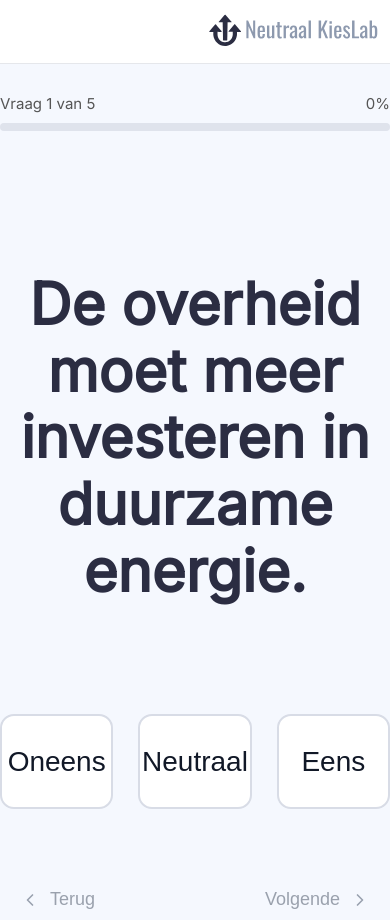
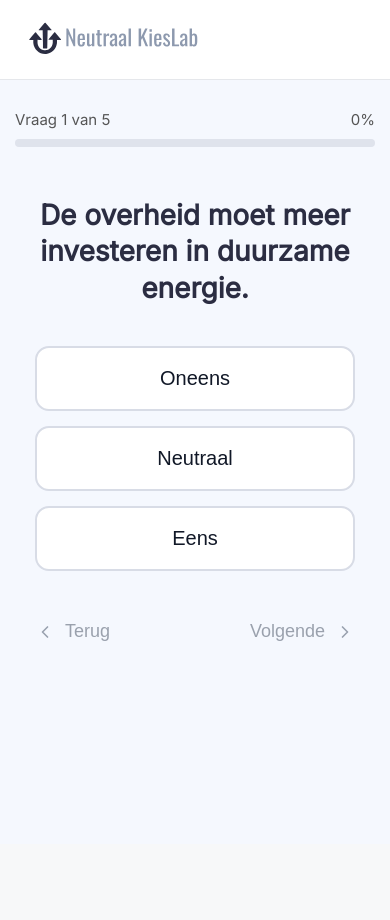
Before and after one commit to PS271589/NeutraalKiesLabWebsite, a PHP site: page /Vragenlijst.php?election_id=1 in a window 390 px wide. After the commit the page ends 641 px from the top, so only its background shows below. Run offline with PHP 8.4, Linux system fonts and the light colour scheme; data comes from the database, SQL or seed files in the repository.

Commit message:
feat: enhance responsive design for navigation and results display across multiple stylesheets

```diff
--- a/style/Vragenlijst.css
+++ b/style/Vragenlijst.css
@@ -227,3 +227,41 @@ nav {
 .rotated {
     transform: rotate(180deg);
 }
+@media screen and (max-width: 768px) {
+    nav {
+        padding: 15px 20px;
+    }
+
+    .progress-container {
+        padding: 0 15px;
+    }
+
+    .question-section {
+        margin-top: 50px;
+        padding: 0 15px;
+    }
+
+    .question {
+        font-size: 28px;
+        line-height: 1.3;
+    }
+
+    .antwoorden {
+        flex-direction: column;
+        align-items: center;
+        gap: 15px;
+        margin-top: 40px;
+    }
+
+    .antwoord-btn {
+        width: 100%;
+        max-width: 320px;
+        height: 65px;
+        font-size: 20px;
+    }
+
+    .footer-nav {
+        padding: 0 15px;
+        margin-top: 40px;
+    }
+}
```
Also changed, not shown: style/Result.css (+44 -0 lines), style/styles.css (+51 -0 lines).
